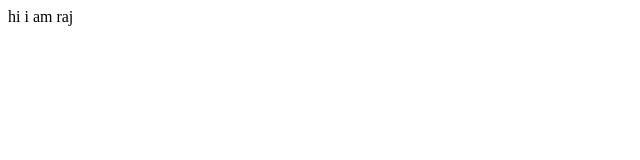
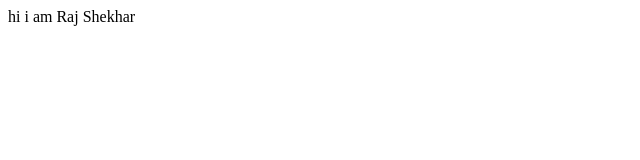
Before and after one commit to Raj-Shekhar09/newebspot, a plain HTML site: page index.html in a window 1280 px wide. Shown: the full height of the page, 0-640 px from the left. Drawn offline with Linux system fonts and the light colour scheme.

Commit message:
full name

```diff
--- a/index.html
+++ b/index.html
@@ -6,6 +6,6 @@
     <title>Docmnt</title>
 </head>
 <body>
-    hi i am raj
+    hi i am Raj Shekhar
 </body>
 </html>
```
Also changed, not shown: 1 other file.
